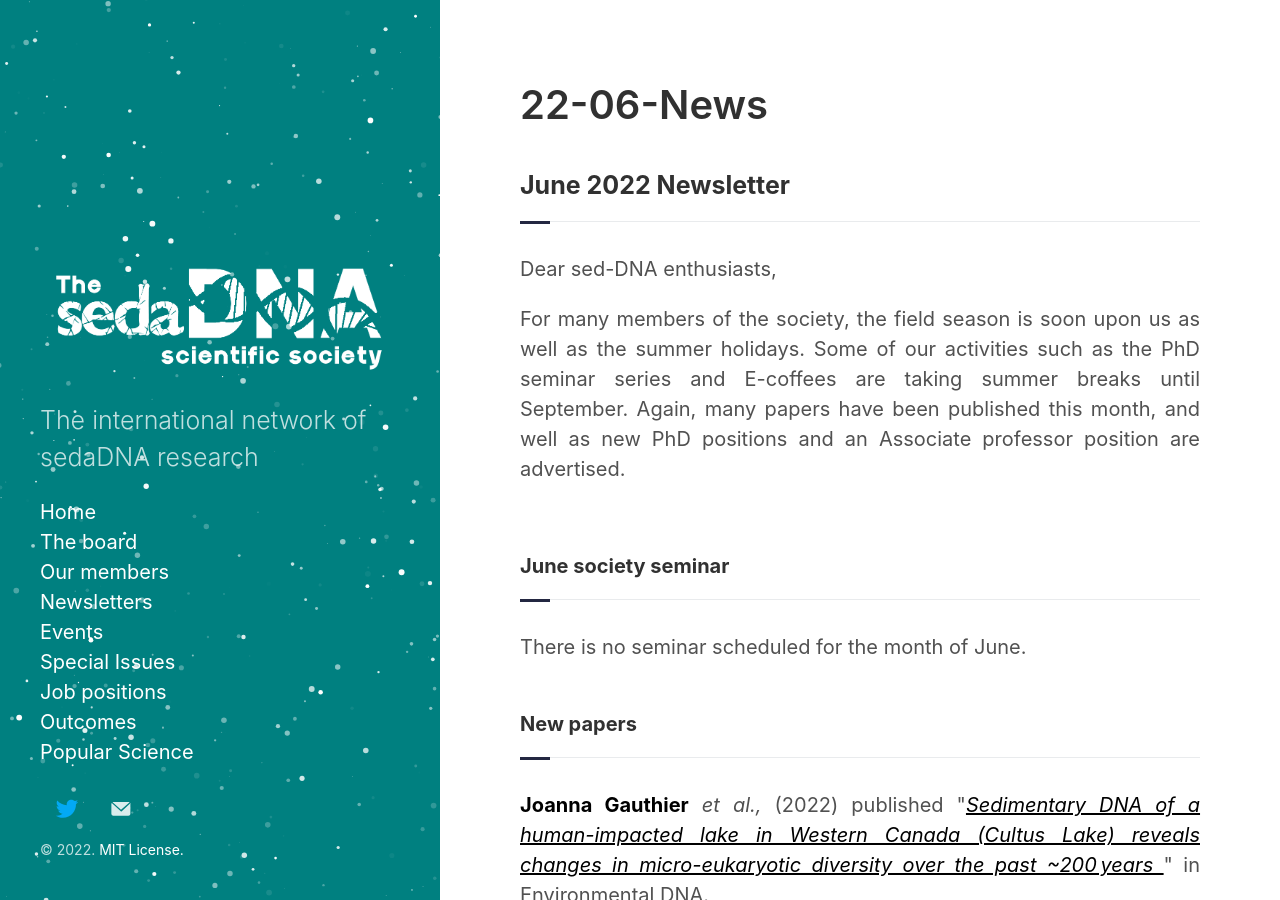
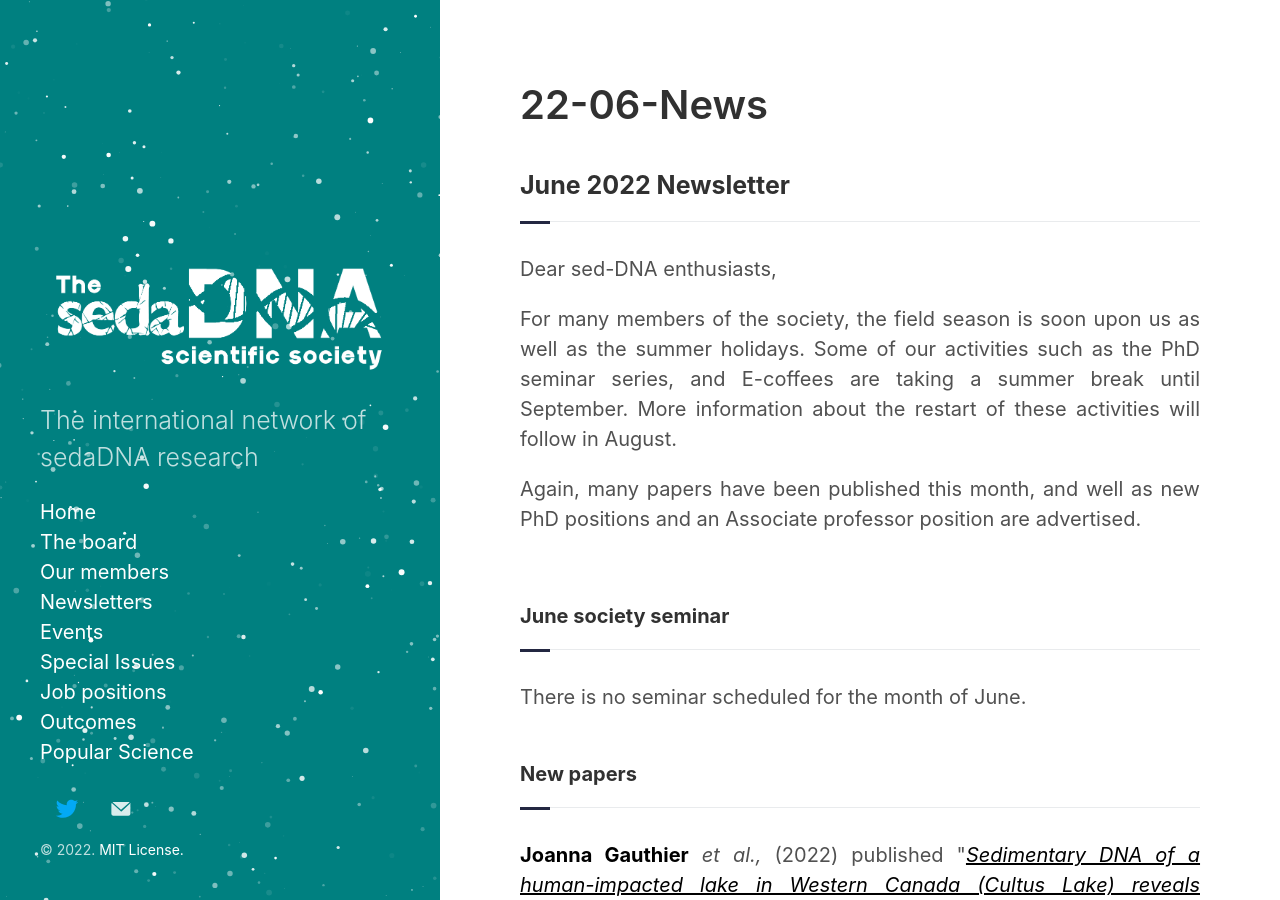
Before and after one commit to sedadna/sedadna.github.io, a Jekyll site: the page built from category/news/22-06.md, in a window 1280 px wide and 900 px high. Built offline with Jekyll 4.4.1, drawn with Linux system fonts in a browser that asks for light colours.

Commit message:
Update 22-06.md

```diff
--- a/category/news/22-06.md
+++ b/category/news/22-06.md
@@ -9,7 +9,8 @@
 <p>Dear sed-DNA enthusiasts,</p>
 
 <div class="intro">
-<p>For many members of the society, the field season is soon upon us as well as the summer holidays. Some of our activities such as the PhD seminar series and E-coffees are taking summer breaks until September. Again, many papers have been published this month, and well as new PhD positions and an Associate professor position are advertised.</p>
+<p>For many members of the society, the field season is soon upon us as well as the summer holidays. Some of our activities such as the PhD seminar series, and E-coffees are taking a summer break until September. More information about the restart of these activities will follow in August.</p>
+<p>Again, many papers have been published this month, and well as new PhD positions and an Associate professor position are advertised.</p>
 
 <br>
 <div class="intro">
```
